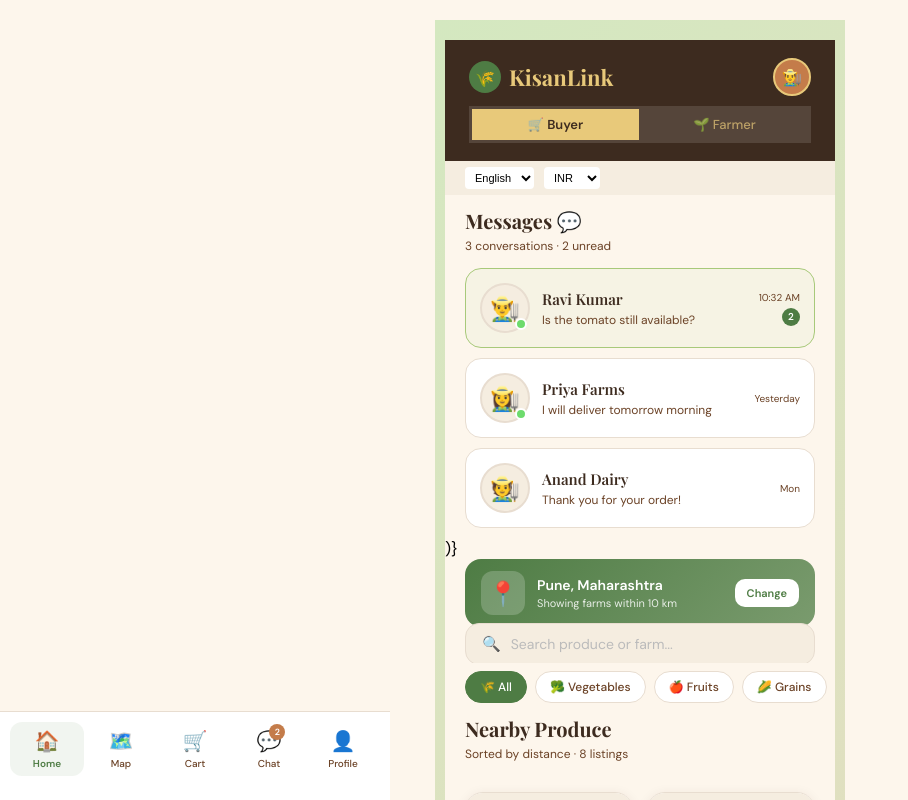
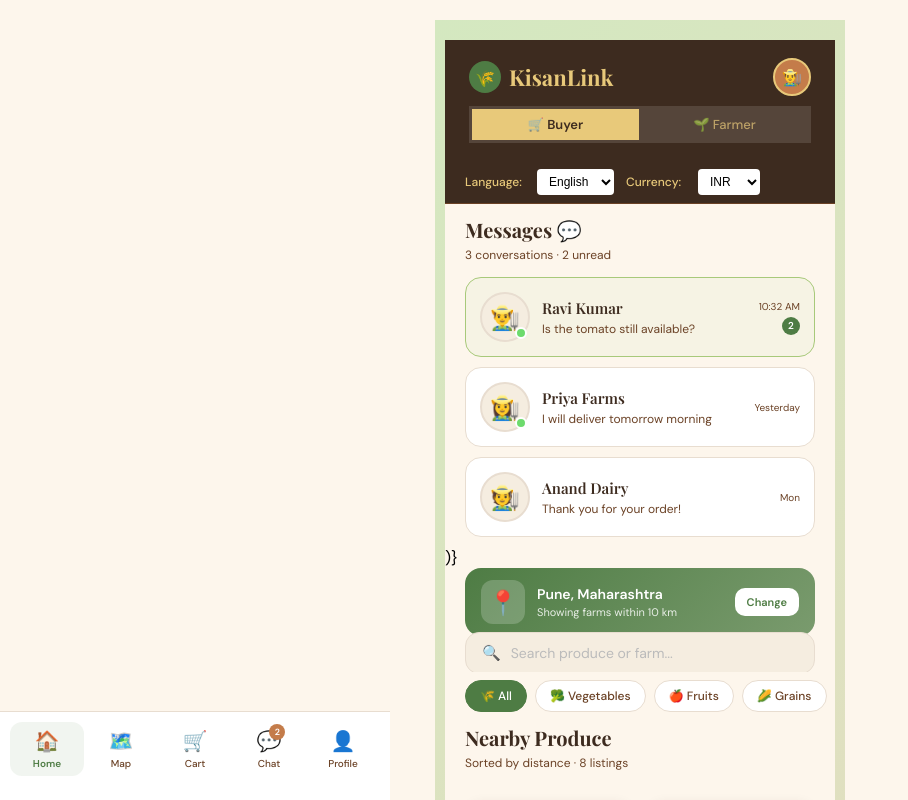
Before and after one commit to lpawar1107/farmlink, a React (Create React App) app: page / in a window 1280 px wide. Shown: the top 800 px of the page, without its empty margins (0-908 px from the left). Built offline with nearby package versions, Linux system fonts and the light colour scheme; data requests are answered from the project's data file.

Commit message:
Fix: remove timestamp from statusbar and improve language/currency selector visibility

```diff
--- a/src/FarmMarket.jsx
+++ b/src/FarmMarket.jsx
@@ -543,15 +543,17 @@ export default function FarmMarket({ user, setUser }) {
       <style>{GOOGLE_FONTS + styles}</style>
       <div style={{ display:"flex", justifyContent:"center", minHeight:"100vh", background:"linear-gradient(135deg,#d4e8c0,#e8dac0)", padding:"20px 10px" }}>
         <div className="phone">
-            <div className="statusbar"><span>9:41</span><span>📶 🔋</span></div>
+            <div className="statusbar"></div>
 
               <Header role={role} setRole={setRole} navigateHome={() => navigate('/')} user={user} setUser={setUser} />
 
-              <div style={{background:"var(--paper)",padding:"6px 20px",display:"flex",gap:"10px",fontSize:"11px"}}>
-                <select value={language} onChange={(e)=>setLanguage(e.target.value)} style={{border:"none",borderRadius:"4px",padding:"4px 6px",background:"white",cursor:"pointer",fontSize:"11px"}}>
+              <div style={{background:"var(--soil)",padding:"8px 20px",display:"flex",gap:"12px",fontSize:"12px",alignItems:"center",borderBottom:"1px solid var(--bark)",position:"sticky",top:0,zIndex:14}}>
+                <label style={{color:"var(--wheat)",fontWeight:500,minWidth:"60px"}}>Language:</label>
+                <select value={language} onChange={(e)=>setLanguage(e.target.value)} style={{border:"none",borderRadius:"4px",padding:"5px 8px",background:"white",cursor:"pointer",fontSize:"12px",fontWeight:500}}>
                   {Object.entries(LANGUAGES).map(([code,lang])=><option key={code} value={code}>{lang.label}</option>)}
                 </select>
-                <select value={currency} onChange={(e)=>setCurrency(e.target.value)} style={{border:"none",borderRadius:"4px",padding:"4px 6px",background:"white",cursor:"pointer",fontSize:"11px"}}>
+                <label style={{color:"var(--wheat)",fontWeight:500,minWidth:"60px"}}>Currency:</label>
+                <select value={currency} onChange={(e)=>setCurrency(e.target.value)} style={{border:"none",borderRadius:"4px",padding:"5px 8px",background:"white",cursor:"pointer",fontSize:"12px",fontWeight:500}}>
                   {Object.entries(CURRENCIES).map(([code,curr])=><option key={code} value={code}>{code}</option>)}
                 </select>
               </div>
```
